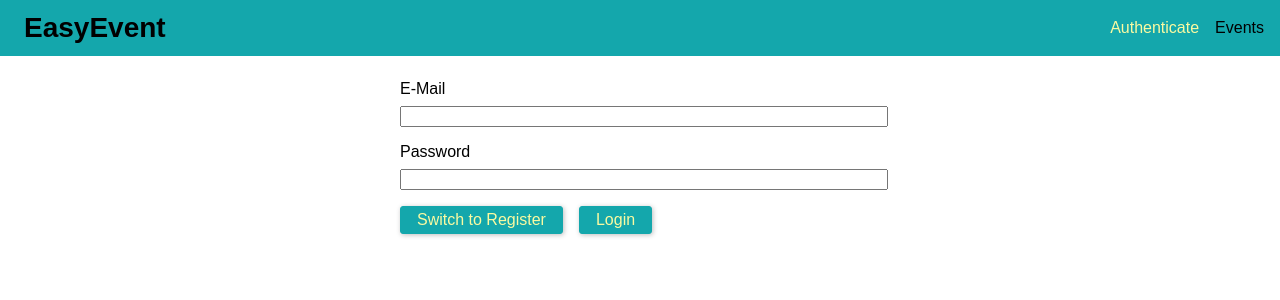
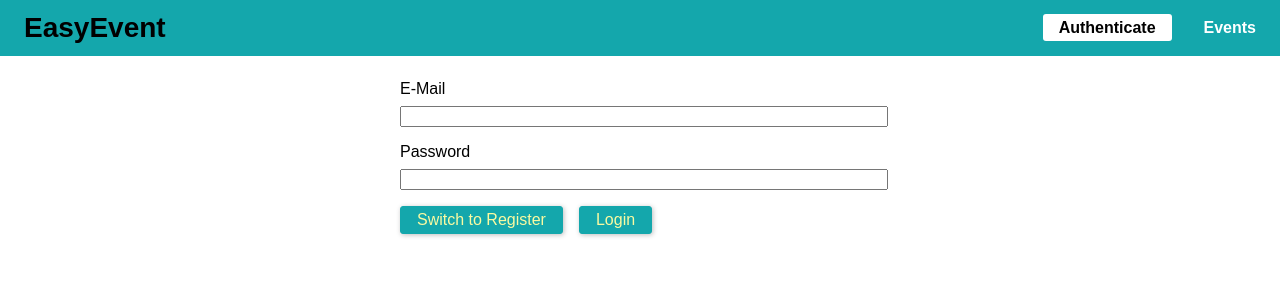
Before and after one commit to raditotev/mern-graphql-app, a React (Create React App) app in the folder frontend/: page /auth in a window 1280 px wide. Shown: the top 300 px of the page. Built offline with nearby package versions, Linux system fonts and the light colour scheme.

Commit message:
Add logout

```diff
--- a/frontend/src/components/Navigation/MainNavigation.css
+++ b/frontend/src/components/Navigation/MainNavigation.css
@@ -15,9 +15,13 @@
   font-size: 1.75rem;
 }
 
+.main-header__items {
+  margin-right: 1rem;
+}
+
 .main-header__items ul {
   display: flex;
-  margin-right: 1.5rem;
+  align-items: center;
 }
 
 .main-header__items li {
@@ -25,13 +29,26 @@
   margin-right: 1rem;
 }
 
-.main-header__items a {
+.main-header__items a,
+.main-header__items button {
   text-decoration: none;
-  color: #000;
+  padding: 0.3rem 1rem;
+  color: white;
+  font-weight: bold;
+  border: none;
+  font-family: inherit;
+  margin: 0;
+  background-color: transparent;
+  font-size: inherit;
+  cursor: pointer;
 }
 
 .main-header__items a:hover,
 .main-header__items a:active,
+.main-header__items button:hover,
+.main-header__items button:active,
 .main-header__items a.active {
-  color: rgb(250, 250, 161);
+  background-color: white;
+  border-radius: 3px;
+  color: black;
 }
--- a/frontend/src/components/Navigation/MainNavigation.js
+++ b/frontend/src/components/Navigation/MainNavigation.js
@@ -1,11 +1,11 @@
 import React from 'react';
-import { NavLink } from 'react-router-dom';
+import { NavLink, Link } from 'react-router-dom';
 import useAuth from '../../hooks/auth-hook';
 
 import './MainNavigation.css';
 
 const MainNavigation = () => {
-  const { isLoggedIn } = useAuth();
+  const { isLoggedIn, logout } = useAuth();
 
   return (
     <header className="main-header">
@@ -24,9 +24,14 @@ const MainNavigation = () => {
               <NavLink to="/events">Events</NavLink>
             </li>
             {isLoggedIn ? (
-              <li>
-                <NavLink to="/bookings">Bookings</NavLink>
-              </li>
+              <>
+                <li>
+                  <NavLink to="/bookings">Bookings</NavLink>
+                </li>
+                <li>
+                  <button onClick={() => logout()}>Logout</button>
+                </li>
+              </>
             ) : null}
           </ul>
         </nav>
```
